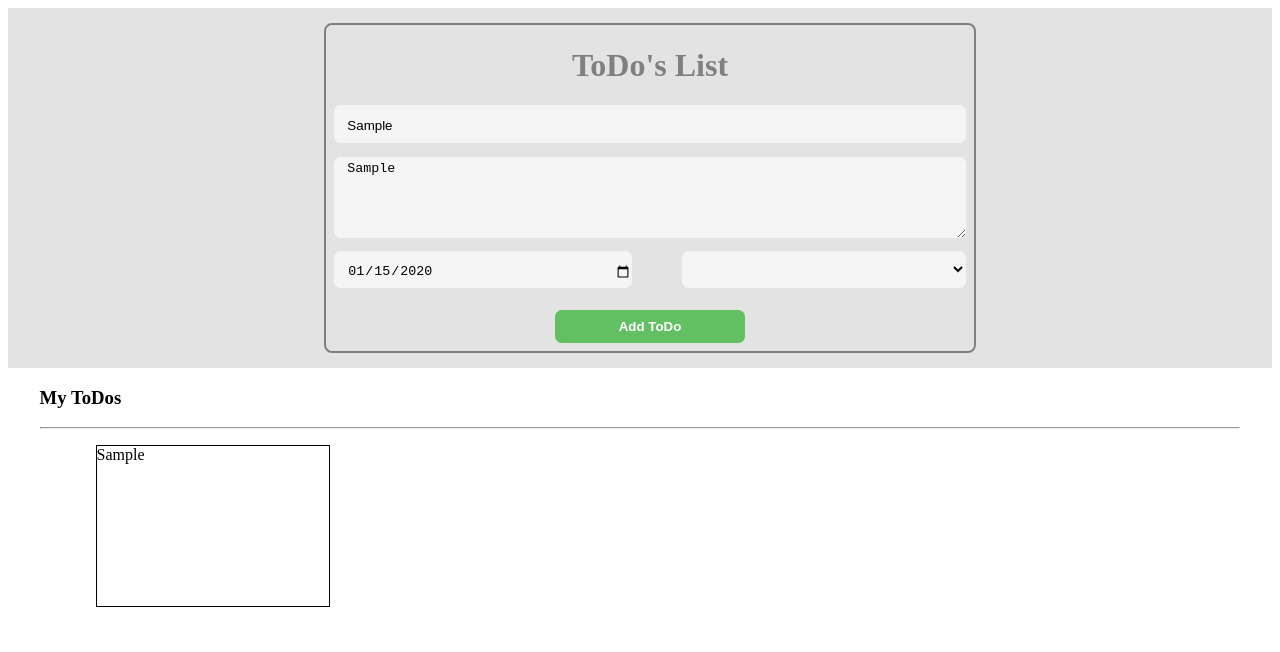
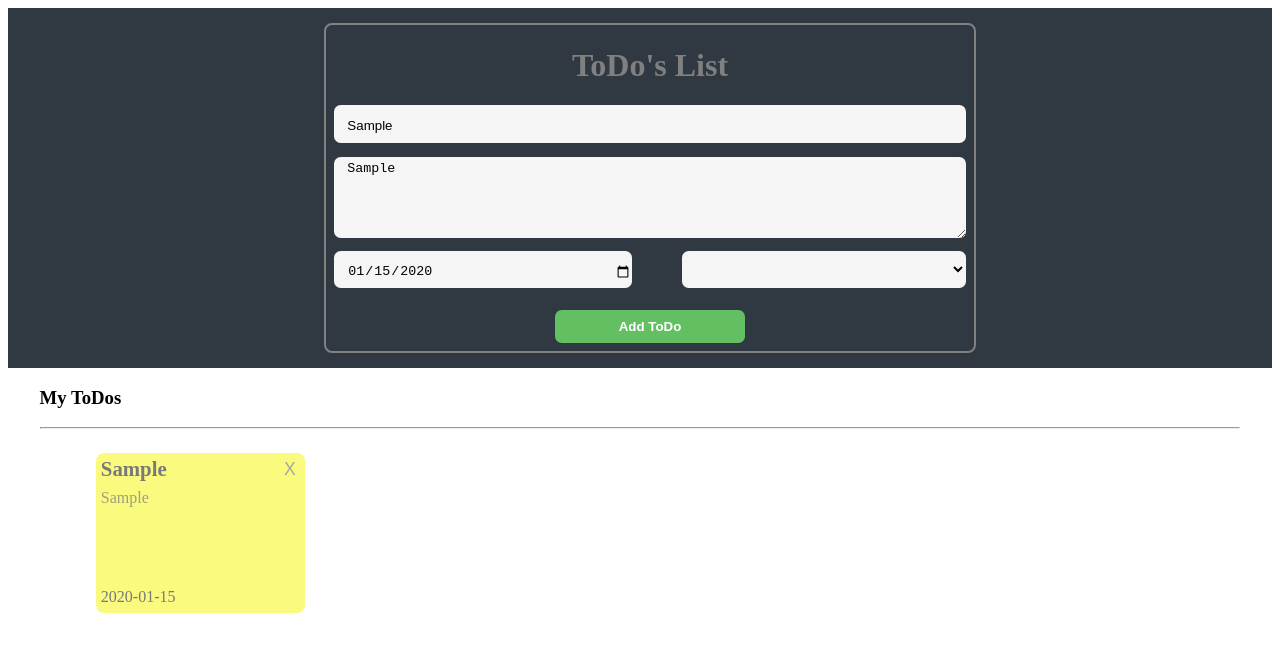
Before and after one commit to Adrian-DG/ToDoList_vuejs, a Vue app: page / in a window 1280 px wide. Both pictures are taken after typing "Sample", "Sample", "2020-01-15" into the empty fields and a click on the button "Add ToDo". Shown: the top 652 px of the page. Built offline with nearby package versions, Linux system fonts and the light colour scheme.

Commit message:
remove btn fixed

```diff
--- a/package.json
+++ b/package.json
@@ -9,6 +9,7 @@
   },
   "dependencies": {
     "core-js": "^3.6.5",
+    "uuid": "^8.3.1",
     "vue": "^2.6.11",
     "vuex": "^3.6.0"
   },
--- a/src/components/form-component.vue
+++ b/src/components/form-component.vue
@@ -22,6 +22,8 @@
 </template>
 
 <script>
+import { v4 as uuidv4 } from 'uuid'
+
 export default {
     name: 'form-component',
     data() {
@@ -35,6 +37,7 @@ export default {
             const { title, body, date, priority, status } = this.todo
 
             this.$store.commit('addToDo', {
+                id: uuidv4(),
                 title: title,
                 body: body,
                 date: date,
@@ -51,7 +54,7 @@ export default {
         width: 100%;
         min-height: 45vh;
         height: auto;
-        background-color: #e3e3e3;
+        background-color: #303841;
         display: flex;
         flex-direction: row;
         justify-content: center;
--- /dev/null
+++ b/src/components/todo-item-component.vue
@@ -0,0 +1,99 @@
+<template>
+    <div class="card">
+        <div class="card-header">
+            <div class="title">{{ todo.title }}</div>
+            <button @click="removeTodo()" class="btn">X</button>
+        </div>
+        <div class="card-body">
+            <div class="text">{{ todo.body }}</div>
+            <div class="row">
+                <div class="date">{{ todo.date }}</div>
+                <div class="tag">{{ todo.priority }}</div>
+            </div>
+        </div>
+    </div>
+</template>
+
+<script>
+    export default {
+        name: 'todo-item-component',
+        data() {
+            return {
+
+            }
+        },
+        props: ['todo'],
+        methods: {
+            removeTodo() {
+                this.$emit('selected-todo')
+            }
+        }
+    }
+</script>
+
+<style scoped>
+    .card {
+        width: 100%;
+        height: 100%;
+        background-color: rgb(250, 250, 126);
+        color: rgb(121, 121, 121);
+        border-radius: 0.5em;
+        display: flex;
+        flex-direction: column;
+        justify-content: space-between;
+    }
+
+    .card-header {
+        width: 95%;
+        height: 20%;
+        margin: auto;
+        display: flex;
+        flex-direction: row;
+        justify-content: space-between;
+        align-items: center;
+    }
+
+    .title {
+        font-size: 1.3rem;
+        font-weight: 700;
+    }
+
+    .btn {
+        font-size: 1.1rem;
+        border: none;
+        color: rgb(165, 165, 165);
+        background-color: transparent;
+        padding: 0.2em;
+        border-radius: 0.2em;
+    }
+
+    .btn:hover {
+        background-color: rgb(165, 165, 165);
+        color: whitesmoke;
+    }
+
+    .card-body {
+        width: 100%;
+        height: 80%;
+        display: flex;
+        flex-direction: column;
+        justify-content: space-evenly;
+    }
+
+    .text {
+        width: 95%;
+        height: 70%;
+        opacity: 0.7;
+        margin: auto;
+    }
+
+    .row {
+        width: 95%;
+        height: 20%;
+        margin: auto;
+        display: flex;
+        flex-direction: row;
+        justify-content: space-between;
+        align-items: center;
+    }
+</style>
--- a/src/components/todo-list-component.vue
+++ b/src/components/todo-list-component.vue
@@ -5,20 +5,28 @@
             <hr>
         </div>
         <ul class="todos-list">
-            <li class="todo-item" v-for="(todo, index) in myTodos" :key="index">
-                {{ todo.title }}
+            <li class="todo-item" v-for="(todo, index) in myTodos" :key="index" >
+                <todo-item-component :todo="todo" @selected-todo="getSelectedTodo(index)"/>
             </li>
         </ul>
     </div>
 </template>
 
 <script>
-
+import TodoItemComponent from './todo-item-component.vue'
 export default {
     name: 'todo-list-component',
+    components: {
+      TodoItemComponent
+    },
     computed: {
         myTodos() {
             return this.$store.getters.getToDos
+        }
+    },
+    methods: {
+        getSelectedTodo(index) {
+            this.$store.commit('removeTodo', index)
         }
     }
 }
@@ -38,10 +46,9 @@ export default {
         flex-wrap: wrap;
     }
     .todo-item {
-        width: 20%;
+        width: 18%;
         height: 20vh;
-        border: 1px solid black;
         list-style: none;
-        margin: 0 1em;
+        margin: 0.5em 1em;
     }
 </style>
--- a/src/main.js
+++ b/src/main.js
@@ -9,12 +9,11 @@ const store = new Vuex.Store({
     todos: []
   },
   mutations: {
-    addToDo: (state, newTodo) => state.todos.push(newTodo)
+    addToDo: (state, newTodo) => state.todos.push(newTodo),
+    removeTodo: (state, index) => state.todos.splice(index, 1)
   },
   getters: {
-    getToDos: state => {
-      return state.todos
-    }
+    getToDos: state => state.todos
   }
 })
 
```
Also changed, not shown: 1 other file (tests, documents, lock files or other folders).
